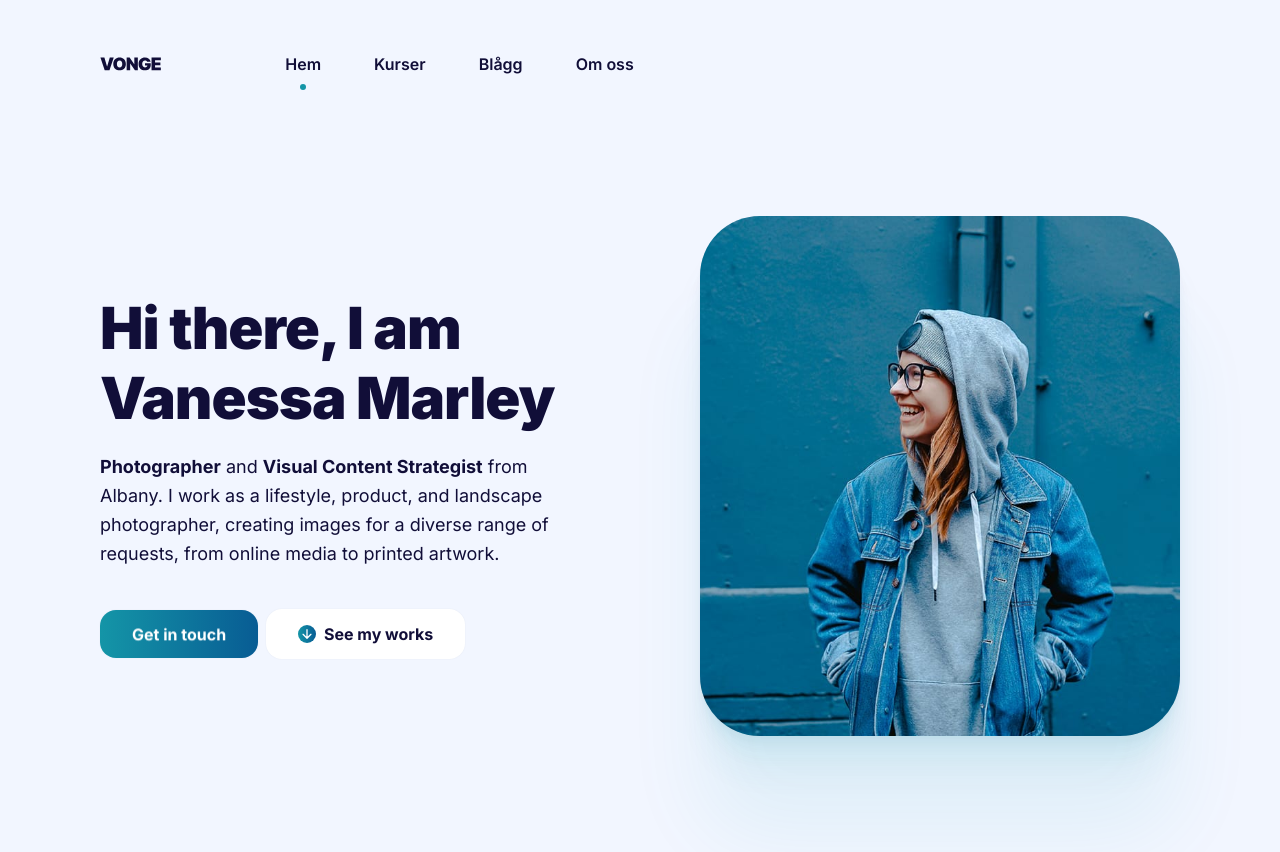
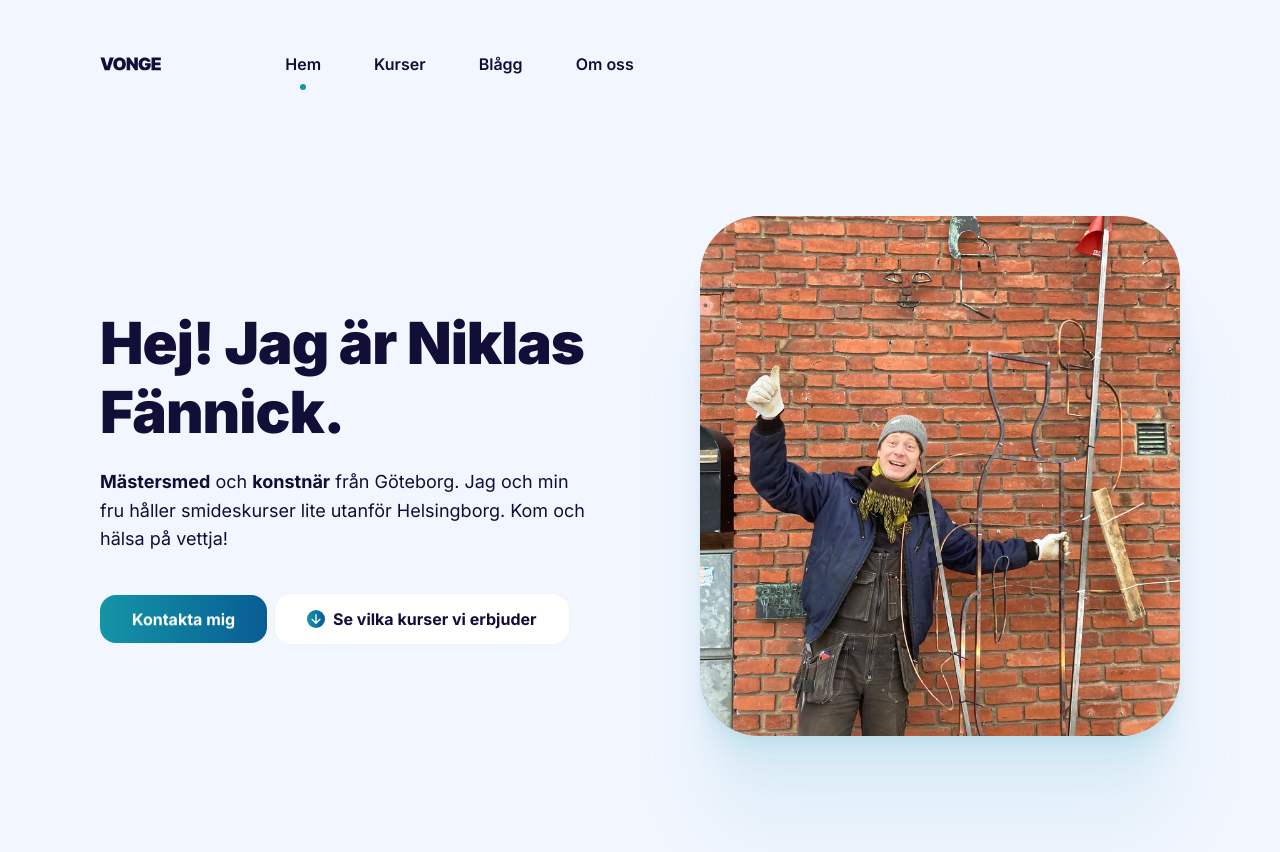
Before and after one commit to smideskurser/smideskurser.github.io, a Jekyll site: the page built from collections/_pages/index.html, in a window 1280 px wide and 900 px high. Shown: the top 852 px of the window. Built offline with Jekyll 4.4.1, drawn with Linux system fonts in a browser that asks for light colours; some of the changed text lies outside the part shown.

Commit message:
Modified by www.SourceFiles.app

```diff
--- a/collections/_pages/index.html
+++ b/collections/_pages/index.html
@@ -4,45 +4,45 @@
 ---
 
 {% include hero.html
-  title="Hi there, I am Vanessa Marley"
-  description_html="<p><strong>Photographer</strong> and <strong>Visual Content Strategist</strong> from Albany. I work as a lifestyle, product, and landscape photographer, creating images for a diverse range of requests, from online media to printed artwork.</p>"
-  image="/images/01.jpg"
-  hero_image_alt="Vanessa Marley's picture"
-  cta_button="Get in touch"
+  title="Hej! Jag är Niklas Fännick."
+  description_html="<p><strong>Mästersmed</strong> och <strong>konstnär</strong> från Göteborg. Jag och min fru håller smideskurser lite utanför Helsingborg. Kom och hälsa på vettja!</p>"
+  image="/images/avatar.jpg"
+  hero_image_alt="Niklas porträtt"
+  cta_button="Kontakta mig"
   cta_button_link="#contact"
-  works_button="See my works"
+  works_button="Se vilka kurser vi erbjuder"
   works_button_link="#projects"
 %}
 
 {% include projects-section.html
-  title="Latest Works"
-  description_html="<p>I show only my best works built completely with passion, simplicity, and creativity!</p>"
+  title="Kurserna"
+  description_html="<p>Dessa är några av kurserna vi erbjuder.</p>"
   link_url="/projects"
   show_projects=true
 %}
 
 {% include testimonials-section.html
-  title="Happy Clients"
+  title="Vad folk säger"
   show_testimonials=true
 %}
 
 {% include blog-section.html
-  title="Recent Posts"
-  description_html="<p>Vonge blog features productivity, tips, inspiration and strategies for massive profits. Find out how to set up a successful blog or how to make yours even better!</p>"
+  title="Blågg"
+  description_html="<p>Läs vår blågg och få reda på vad som händer! Jag postar även projekt, tips, och små lektioner där du kan lära dig smidets ädla konst.</p>"
   link_url="/blog"
   show_posts=true
 %}
 
 {% include newsletter.html
-  newsletter_title="Join my mailing list"
-  newsletter_description="Get inspiration, updates and, cool stuff!"
+  newsletter_title="Gå med i vår mejlinglista"
+  newsletter_description="Få inspiration, updateringar och annat kul!"
   newsletter_identifier="frnla.us6.list-manage.com/subscribe/post?u=6314d69a3f315af7ce3fb00a0&id=3038727cc3"
   newsletter_button="Subscribe"
 %}
 
 {% include contact-form.html
-  form_title="Get in touch"
-  form_description="Vonge comes with a built-in contact form."
-  form_submission_email="site@example.com"
-  form_button_text="Send now"
+  form_title="Kontakta mig"
+  form_description="Har du frågor? Jag har svar."
+  form_submission_email="niklasfannick@gmail.com"
+  form_button_text="Skicka"
 %}
```
